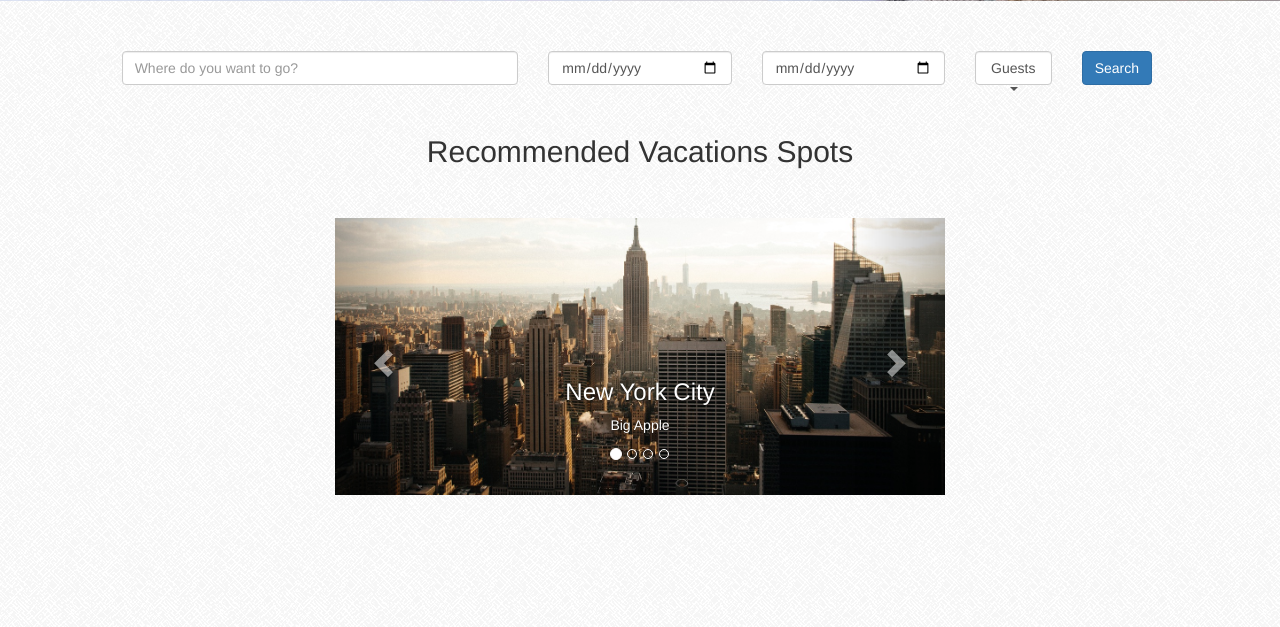
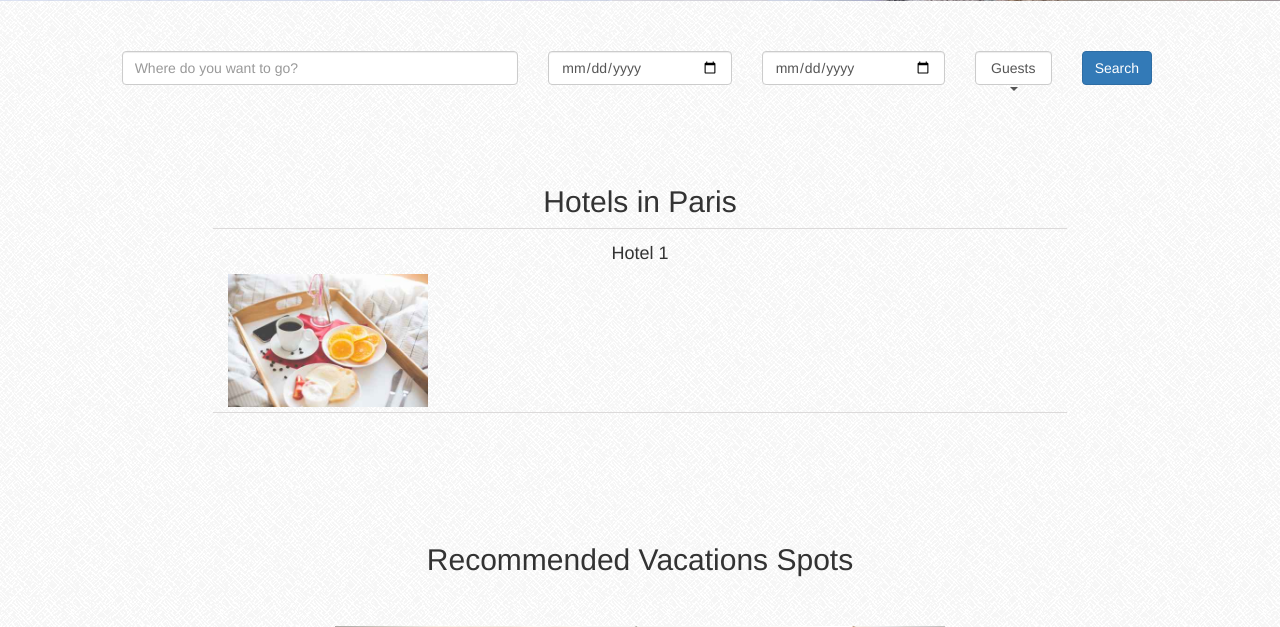
Before and after one commit to ibaena/hotelSite, a PHP site: page /home.html in a window 1280 px wide. Shown: the part 899-1526 px from the top of the page. Run offline with PHP 8.4, Linux system fonts and the light colour scheme; some libraries are stand-ins or nearby versions.

Commit message:
working out the structure of hotel items

```diff
--- a/css/style.css
+++ b/css/style.css
@@ -32,6 +32,8 @@ body{
   margin-top: 50px;
 }
 
+/* ====  NAV ===== */
+
 #nav-scroller{
   transition: all 0.5s;
   height: 70px;
@@ -49,6 +51,8 @@ body{
   margin-top: 20px;
 }
 
+/* ==== HEADER ===== */
+
 #head-images{
   height: 45%;
   background: #2EECDC;
@@ -56,6 +60,25 @@ body{
   background: url("../img/hotelbed_comp.jpg") no-repeat;
   background-size: cover;
   transition: all 3s;
+}
+
+/* ===== HOTEL LIST ===== */
+
+.hotel-list-container{
+  margin: 80px 0;
+}
+
+.hotel{
+  border-top: 1px solid #DCDADA;
+  border-bottom: 1px solid #DCDADA;
+  padding-top: 5px;
+  padding-bottom: 5px;
+}
+
+.hotel-img{
+  max-width: 200px;
+  height: auto;
+  width: auto;
 }
 
 /*MEDIA QUERIES*/
--- a/home.html
+++ b/home.html
@@ -88,7 +88,17 @@
   <!-- TODO Slide Down filter -->
 
   <!-- List items -->
-
+  <div class="container-fluid hotel-list-container">
+    <div class="col-xs-12 text-center">
+      <h2 id="hotel-list-title">Hotels in Paris</h2>
+    </div>
+    <div class="row paris-hotel">
+      <div class="col-xs-12 col-md-8 col-md-offset-2 hotel">
+        <h4 class="text-center">Hotel 1</h4>
+        <img class="pull-left hotel-img" src="img/hotel1_comp.jpg">
+      </div>
+    </div>
+  </div>
 
   <!-- Content Break-->
   <div class="container-fluid">
```
Also changed, not shown: img/hotel1_comp.jpg (added).
